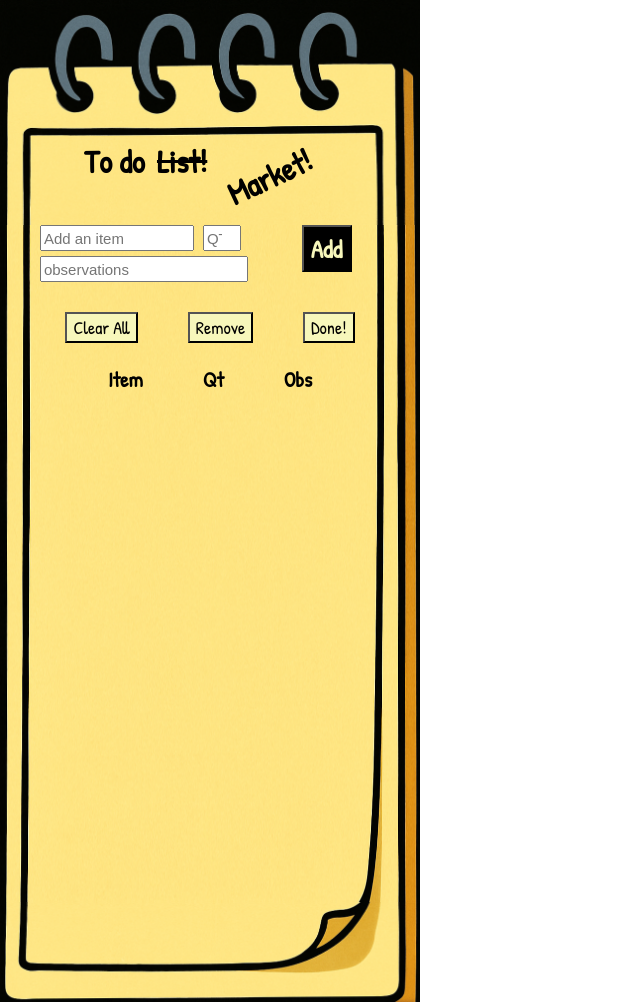
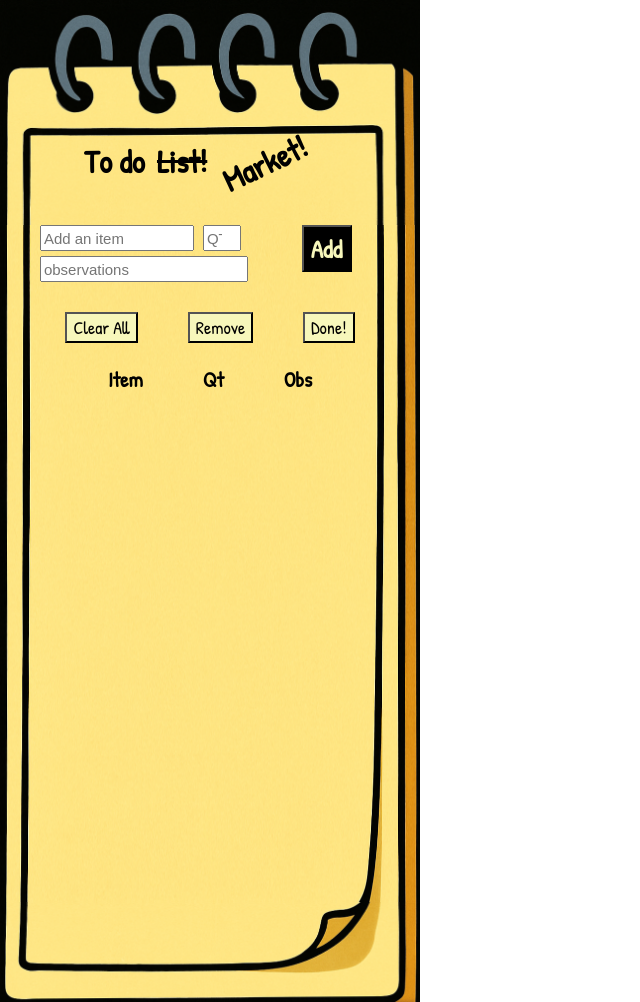
Before and after one commit to PedroPauloCODE/Programas, a plain HTML site: page index.html in a window 1280 px wide. Shown: the whole page, without its empty margins (0-640 px from the left). Drawn offline with Linux system fonts and the light colour scheme.

Commit message:
fixed bugs input

```diff
--- a/todomarket.css
+++ b/todomarket.css
@@ -17,15 +17,29 @@ header {
     background-repeat: no-repeat;
     padding: 0;
     margin: 0;
+    display: flex;
+    gap: 22px;
 }
 h1 {
     color: #000000;
     font-family: "Patrick Hand", cursive;
     margin-bottom: 0;
     margin-top: 0;
-
+    margin-top: 140px;
 
 }
+
+#todo {
+    margin-left: 20%;
+
+}
+
+#market {
+    transform: rotate(-25deg);
+    margin-bottom: 0;
+    text-align: right;
+    }
+
 #cabecalho {
     display: flex;
     padding: 0;
@@ -40,8 +54,6 @@ h1 {
 }
 h2 {
     font-family: "Patrick Hand", cursive;
-
-
 
 
 }
@@ -82,6 +94,7 @@ main {
    height: 20px;
    margin-left: 9%;
    font-size: 15px;
+
 }
 #obs {
     font-size: 15px;
@@ -102,17 +115,7 @@ main {
 }
 
 
-#todo {
-    flex-direction: row;
-    margin-left: 20%;
-    margin-top: 140px;
-}
 
-#market {
-    transform: rotate(-25deg);
-    padding-left: 55%;
-    margin-bottom: 0;
-}
 
 
 
```
